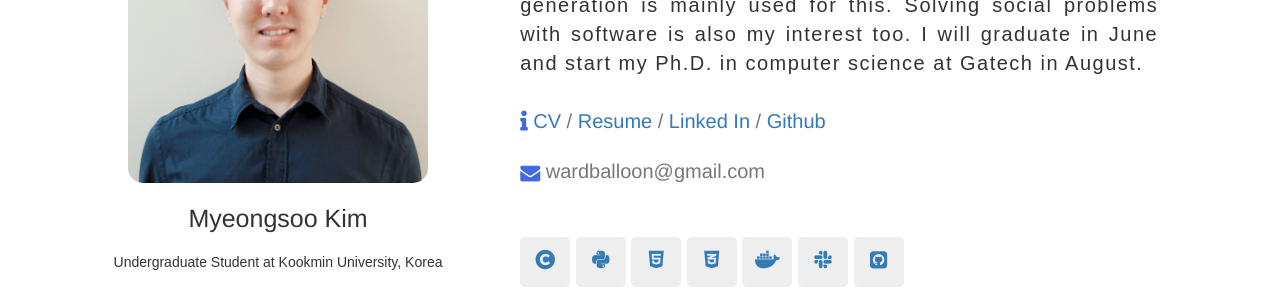
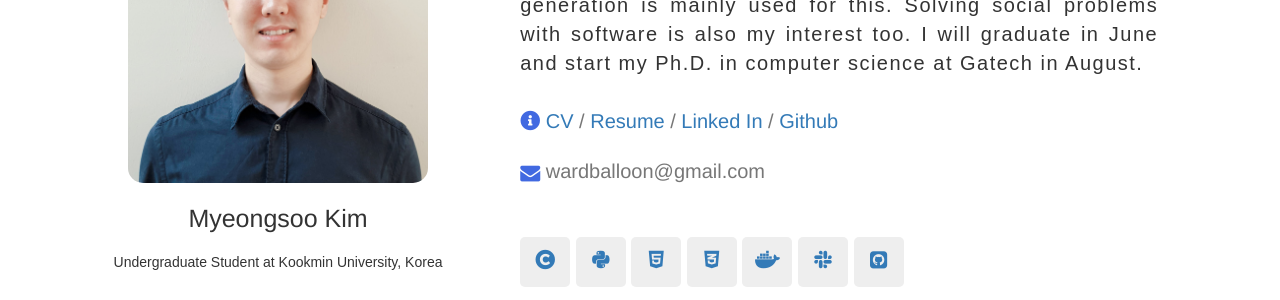
Before and after one commit to codingsoo/codingsoo.github.io1, a Jekyll site: the page built from index.html, in a window 1280 px wide. Shown: the part 471-771 px from the top of the page. Built offline with Jekyll 4.4.1, drawn with Linux system fonts in a browser that asks for light colours; nearby versions of some CDN libraries; comment, search, counter and statistics services are not loaded.

Commit message:
change info icon

```diff
--- a/index.html
+++ b/index.html
@@ -41,7 +41,7 @@
 				<ul style="list-style-type: none;">
                     <li>
 						<div class="info">
-							<i class="fas fa-info"></i> <a href="https://drive.google.com/file/d/19DVk2ppGmdnSvHCceh2SRDnOUzfSeF6r" target="_blank">CV</a> / <a href="https://drive.google.com/file/d/1qdmX2PAv_XdQXq-5OTfvLdmL3QNxY22Z" target="_blank">Resume</a> / <a href="https://www.linkedin.com/in/wardballoon" target="_blank">Linked In</a> / <a href="https://github.com/wardballoon" target="_blank">Github</a>
+							<i class="fas fa-info-circle"></i> <a href="https://drive.google.com/file/d/19DVk2ppGmdnSvHCceh2SRDnOUzfSeF6r" target="_blank">CV</a> / <a href="https://drive.google.com/file/d/1qdmX2PAv_XdQXq-5OTfvLdmL3QNxY22Z" target="_blank">Resume</a> / <a href="https://www.linkedin.com/in/wardballoon" target="_blank">Linked In</a> / <a href="https://github.com/wardballoon" target="_blank">Github</a>
 						</div>
 					</li>
 					<li>
```
